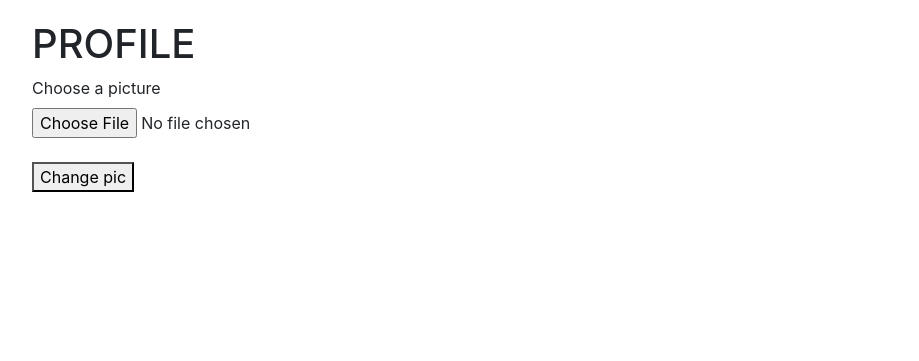
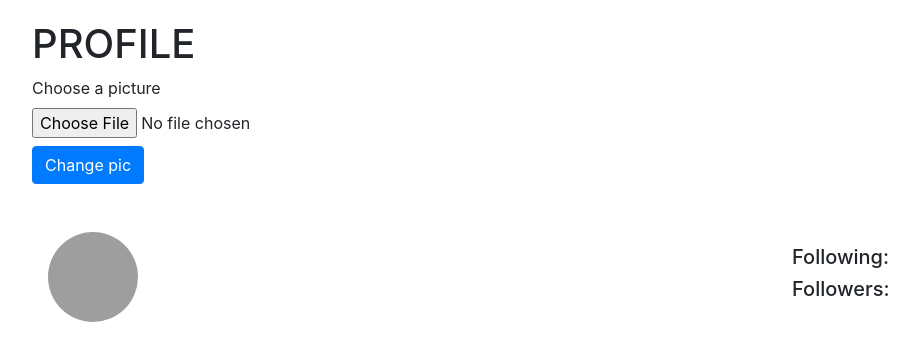
Before and after one commit to seasheepjoe/twttr, a PHP site: template views/profile.html.twig in a window 1280 px wide. Shown: the part 72-433 px from the top of the page, without its empty margins (53-972 px from the left). Run offline with PHP 8.4, Linux system fonts and the light colour scheme; the template is opened without the code that fills it, so the values that code supplies are empty; some libraries are stand-ins or nearby versions; grey boxes are pictures that could not be loaded.

Commit message:
Added profile page layout

```diff
--- a/assets/css/style.css
+++ b/assets/css/style.css
@@ -16,6 +16,12 @@
     border-radius: 100%;
 }
 
+.pp {
+    width: 90px;
+    height: 90px;
+    border-radius: 100%;
+}
+
 #twtts {
     border-collapse: collapse;
     box-sizing: border-box;
@@ -26,6 +32,13 @@
     border-radius: 3px;
 }
 
+.media-body h5 span {
+    font-size: .6rem;
+    color: grey;
+    display: flex;
+    align-items: center;
+}
+
 #twtts .media:hover {
     background-color: #fBfBfB;
     cursor: pointer;
--- a/views/profile.html.twig
+++ b/views/profile.html.twig
@@ -3,23 +3,30 @@
 {% block page_title %}Twttr | Profile{% endblock %}
 
 {% block content %}
-<h1> PROFILE </h1>
+<h1>PROFILE</h1>
 
-<form method="post" name="update-pic-form" enctype="multipart/form-data">
-    <label>Choose a picture</label><br>
-    <input type="file" name="pic"><br><br>
-    <button type="submit" name="change-pic-btn">Change pic</button>
+<form method="post" name="update-pic-form" enctype="multipart/form-data" class="mb-5">
+    <div class="form-group">
+        <label for="profilepic">Choose a picture</label>
+        <input type="file" class="form-control-file" name="pic" id="profilepic">
+        <button type="submit" name="change-pic-btn" class="btn btn-primary mt-2">Change pic</button>
+    </div>
 </form>
-{% if user.name is defined %}
-    {% block profile %}
-        <h2>{{ user.name }}</h2>
-        <h2>{{ user.email }}</h2>
-        <h2>{{ user.birthdate }}</h2>
+<div class="row">
+    <div class="col-2">
         {% if user.pp_url is not empty %}
-            <img src="{{ user.pp_url }}">
+        <img src="{{ user.pp_url }}" class="pp mr-3 ml-3">
         {% else %}
-            <img src="../assets/pp/default_pp.png">
+        <img src="../assets/pp/default_pp.png" class="pp mr-3 ml-3">
         {% endif %}
-    {% endblock %}
-{% endif %}
+    </div>
+    <div class="col-6 d-flex flex-column justify-content-center">
+        <h4>{{ user.name }}</h4>
+        <h4>{{ user.email }}</h4>
+    </div>
+    <div class="col-4 d-flex flex-column justify-content-center">
+        <h5>Following: </h5>
+        <h5>Followers: </h5>
+    </div>
+</div>
 {% endblock %}
```
